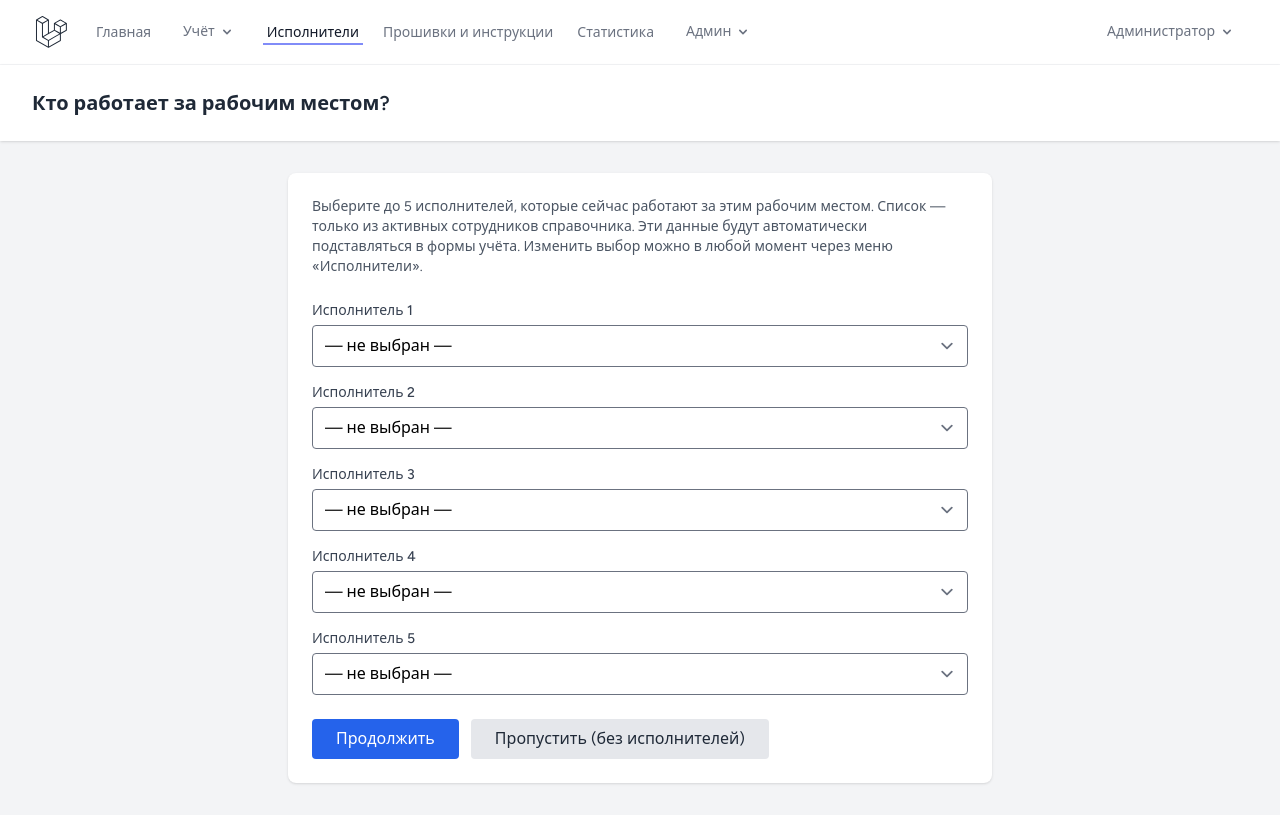
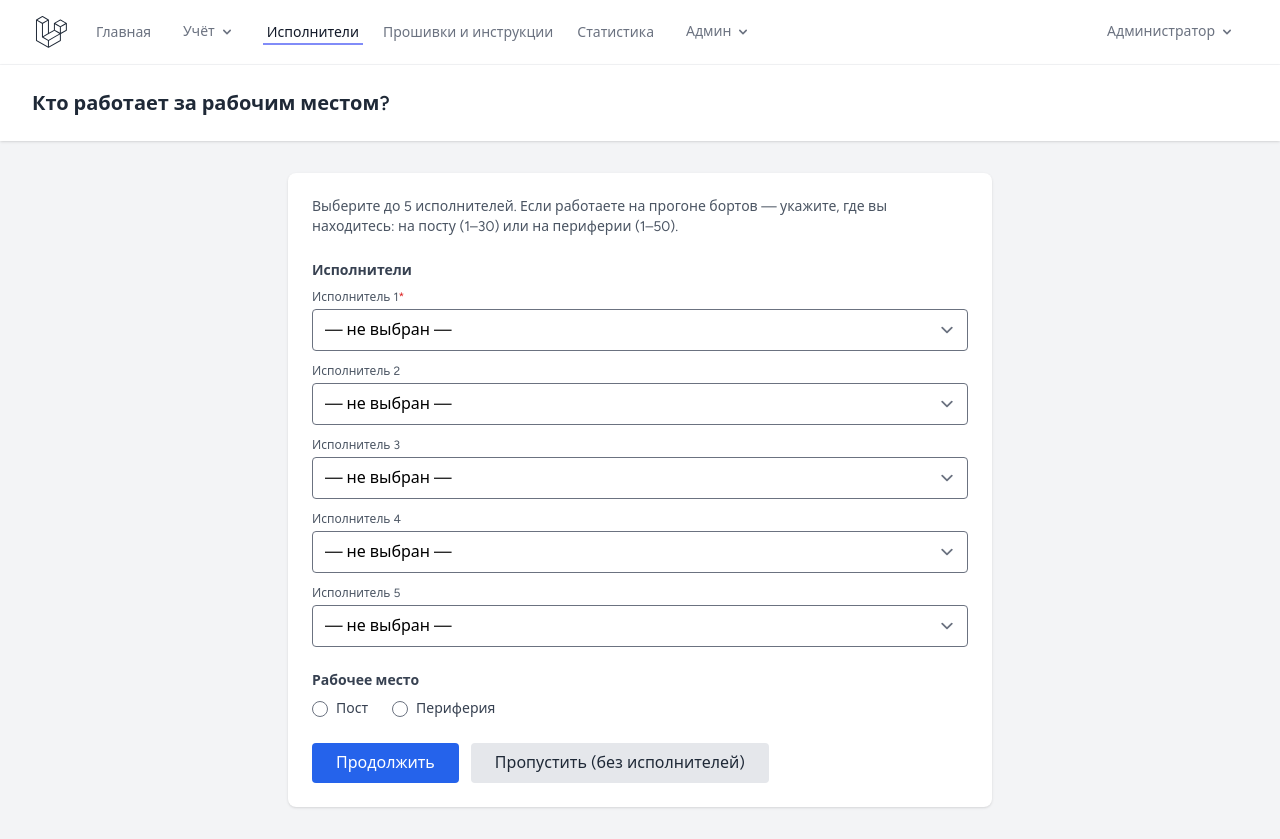
Before and after one commit to Kreativchik2024/uti-exellaravel, a Laravel app: a page that uses resources/views/workstation/select.blade.php in a window 1280 px wide. Before the commit the page ends 787 px from the top, so only its background shows below. Run offline with Laravel 12, Linux system fonts and the light colour scheme; a user stored in the database is signed in; data comes from the database, SQL or seed files in the repository; tables that the repository leaves empty hold one stand-in row (values such as "Sample post"); style sheets or scripts are compiled from the project's sources; parts of the project's set-up code (start-up, migrations or seed data) failed here and were passed over; some libraries are stand-ins or nearby versions.

Commit message:
добавил автозаполнение поста или перефирии

```diff
--- a/app/Http/Controllers/WorkstationController.php
+++ b/app/Http/Controllers/WorkstationController.php
@@ -21,7 +21,17 @@ class WorkstationController extends Controller
             ->pluck('short_name')
             ->all();
 
-        return view('workstation.select', compact('workers', 'selected', 'intended', 'employeesList'));
+        $posts       = range(1, 30);
+        $peripherals = range(1, 50);
+
+        $workplaceType      = session('workstation_type');
+        $selectedPost       = session('workstation_post');
+        $selectedPeripheral = session('workstation_peripheral');
+
+        return view('workstation.select', compact(
+            'workers', 'selected', 'intended', 'employeesList',
+            'posts', 'peripherals', 'workplaceType', 'selectedPost', 'selectedPeripheral'
+        ));
     }
 
     public function store(Request $r)
@@ -33,11 +43,20 @@ class WorkstationController extends Controller
             ->all();
 
         $validated = $r->validate([
-            'workers'   => ['array', 'max:5'],
-            'workers.*' => ['nullable', 'string', Rule::in($allowed)],
-            'intended'  => ['nullable', 'string'],
+            'workers'    => ['array', 'max:5'],
+            'workers.*'  => ['nullable', 'string', Rule::in($allowed)],
+            'type'       => ['nullable', Rule::in(['post', 'peripheral'])],
+            'post'       => ['nullable', 'integer', 'min:1', 'max:30'],
+            'peripheral' => ['nullable', 'integer', 'min:1', 'max:50'],
+            'intended'   => ['nullable', 'string'],
         ], [
             'workers.*.in' => 'Выберите исполнителя из списка.',
+            'post.integer' => 'Пост должен быть числом.',
+            'post.min'     => 'Пост от 1 до 30.',
+            'post.max'     => 'Пост от 1 до 30.',
+            'peripheral.integer' => 'Периферия должна быть числом.',
+            'peripheral.min'     => 'Периферия от 1 до 50.',
+            'peripheral.max'     => 'Периферия от 1 до 50.',
         ]);
 
         $workers = array_values(array_filter(
@@ -45,26 +64,49 @@ class WorkstationController extends Controller
             fn ($w) => $w !== null && $w !== ''
         ));
 
-        if (empty($workers)) {
-            return back()
-                ->withInput()
-                ->withErrors(['workers' => 'Выберите хотя бы одного исполнителя из списка.']);
+        session(['workstation_workers' => $workers]);
+
+        $type = $validated['type'] ?? null;
+
+        // ВАЖНО: сохраняем ТОЛЬКО ЧИСЛО, без префикса «Пост» / «Периферия»
+        if ($type === 'post' && !empty($validated['post'])) {
+            session([
+                'workstation_type' => 'post',
+                'workstation_post' => (int) $validated['post'],   // <-- int
+            ]);
+            session()->forget('workstation_peripheral');
+        } elseif ($type === 'peripheral' && !empty($validated['peripheral'])) {
+            session([
+                'workstation_type'       => 'peripheral',
+                'workstation_peripheral' => (int) $validated['peripheral'], // <-- int
+            ]);
+            session()->forget('workstation_post');
+        } else {
+            session()->forget(['workstation_type', 'workstation_post', 'workstation_peripheral']);
         }
-
-        session(['workstation_workers' => $workers]);
 
         return redirect($validated['intended'] ?? route('dashboard'));
     }
 
     public function skip(Request $r)
     {
-        session(['workstation_workers' => []]);
+        session()->forget([
+            'workstation_workers',
+            'workstation_type',
+            'workstation_post',
+            'workstation_peripheral',
+        ]);
         return redirect($r->input('intended', route('dashboard')));
     }
 
     public function clear()
     {
-        session()->forget('workstation_workers');
+        session()->forget([
+            'workstation_workers',
+            'workstation_type',
+            'workstation_post',
+            'workstation_peripheral',
+        ]);
         return redirect()->route('workstation.show');
     }
 }
--- a/app/Models/PgpRecord.php
+++ b/app/Models/PgpRecord.php
@@ -9,6 +9,7 @@ class PgpRecord extends Model
     protected $fillable = [
         'record_date',
         'post_number',
+        'peripheral_number', // <-- ДОБАВЛЕНО
         'worker1','worker2','worker3','worker4','worker5',
         'work_start','work_end',
         'board_number','ip_address','fuselage_number',
@@ -20,9 +21,11 @@ class PgpRecord extends Model
     protected function casts(): array
     {
         return [
-            'record_date' => 'date',
-            'work_start'  => 'datetime:H:i',
-            'work_end'    => 'datetime:H:i',
+            'record_date'       => 'date',
+            'work_start'        => 'datetime:H:i',
+            'work_end'          => 'datetime:H:i',
+            'post_number'       => 'integer', // <-- ДОБАВЛЕНО
+            'peripheral_number' => 'integer', // <-- ДОБАВЛЕНО
         ];
     }
 
--- a/config/sheets.php
+++ b/config/sheets.php
@@ -15,13 +15,17 @@ $faultCode = [
 return [
     'map' => [
 
+        // =====================================================
+        // ПГП (борта) - обновлено: добавлен Пост/Периферия
+        // =====================================================
         'pgp' => [
             'title'  => 'ПГП (борта)',
             'model'  => \App\Models\PgpRecord::class,
             'policy' => \App\Policies\RecordPolicy::class,
             'fields' => array_merge([
-                'record_date' => ['label'=>'Дата','type'=>'date','rules'=>'required|date'],
-                'post_number' => ['label'=>'Пост','type'=>'number','rules'=>'nullable|integer|min:1|max:10'],
+                'record_date'       => ['label'=>'Дата','type'=>'date','rules'=>'required|date'],
+                'post_number'       => ['label'=>'Пост','type'=>'number','rules'=>'nullable|integer|min:1|max:30'],
+                'peripheral_number' => ['label'=>'Периферия','type'=>'number','rules'=>'nullable|integer|min:1|max:50'],
             ], $workers, [
                 'work_start'      => ['label'=>'Начало','type'=>'time','rules'=>'nullable'],
                 'work_end'        => ['label'=>'Окончание','type'=>'time','rules'=>'nullable'],
@@ -33,9 +37,12 @@ return [
                 'defect_reason'   => ['label'=>'Причина','type'=>'textarea','rules'=>'nullable|string'],
                 'actions_taken'   => ['label'=>'Действия','type'=>'textarea','rules'=>'nullable|string'],
             ], $faultCode),
-            'list_columns' => ['record_date','post_number','board_number','status','fault_code'],
+            'list_columns' => ['record_date','post_number','peripheral_number','board_number','status','fault_code'],
         ],
 
+        // =====================================================
+        // Модуль связи (одна запись = один модуль: S/N + IP)
+        // =====================================================
         'comm_module' => [
             'title'  => 'Модуль связи',
             'model'  => \App\Models\CommModuleRecord::class,
@@ -50,6 +57,9 @@ return [
             'list_columns' => ['record_date','serial_number','ip_address','fault_code'],
         ],
 
+        // =====================================================
+        // Кросс 1
+        // =====================================================
         'cross1' => [
             'title'  => 'Кросс 1',
             'model'  => \App\Models\Cross1Record::class,
@@ -63,6 +73,9 @@ return [
             'list_columns' => ['record_date','qty','fault_code'],
         ],
 
+        // =====================================================
+        // Кросс 3
+        // =====================================================
         'cross3' => [
             'title'  => 'Кросс 3',
             'model'  => \App\Models\Cross3Record::class,
@@ -80,6 +93,9 @@ return [
             'list_columns' => ['record_date','serial_number','pc_version','fault_code'],
         ],
 
+        // =====================================================
+        // Мини ПК
+        // =====================================================
         'mini_pc' => [
             'title'  => 'Мини ПК',
             'model'  => \App\Models\MiniPcRecord::class,
@@ -96,7 +112,7 @@ return [
         ],
 
         // =====================================================
-        // Исследования (created_by убран из list_columns)
+        // Исследования - обновлено: добавлено "Отремонтировано", убран автор
         // =====================================================
         'research' => [
             'title'  => 'Исследования',
@@ -121,6 +137,9 @@ return [
             'list_columns' => ['record_date','fuselage_no','frame_serial','bracket_serial','is_repaired'],
         ],
 
+        // =====================================================
+        // Проверка ПК
+        // =====================================================
         'pc_check' => [
             'title'  => 'Проверка ПК',
             'model'  => \App\Models\PcCheckRecord::class,
@@ -134,6 +153,9 @@ return [
             'list_columns' => ['record_date','qty','fault_code'],
         ],
 
+        // =====================================================
+        // Проверка Sophon
+        // =====================================================
         'sophon_check' => [
             'title'  => 'Проверка Sophon',
             'model'  => \App\Models\SophonCheckRecord::class,
@@ -152,6 +174,9 @@ return [
             'list_columns' => ['record_date','reported_defect','found_defect','status','fault_code'],
         ],
 
+        // =====================================================
+        // Установка ПО на борт
+        // =====================================================
         'software_install' => [
             'title'  => 'Установка ПО на борт',
             'model'  => \App\Models\SoftwareInstallRecord::class,
@@ -165,6 +190,9 @@ return [
             'list_columns' => ['record_date','qty','fault_code'],
         ],
 
+        // =====================================================
+        // Регулятор мотора
+        // =====================================================
         'motor_regulator' => [
             'title'  => 'Регулятор мотора',
             'model'  => \App\Models\MotorRegulatorRecord::class,
@@ -178,6 +206,9 @@ return [
             'list_columns' => ['record_date','qty','fault_code'],
         ],
 
+        // =====================================================
+        // Провода питания
+        // =====================================================
         'power_wires' => [
             'title'  => 'Провода питания',
             'model'  => \App\Models\PowerWiresRecord::class,
@@ -191,6 +222,9 @@ return [
             'list_columns' => ['record_date','qty','fault_code'],
         ],
 
+        // =====================================================
+        // Data 15
+        // =====================================================
         'data15' => [
             'title'  => 'Data 15',
             'model'  => \App\Models\Data15Record::class,
@@ -204,6 +238,9 @@ return [
             'list_columns' => ['record_date','qty','fault_code'],
         ],
 
+        // =====================================================
+        // Data 17
+        // =====================================================
         'data17' => [
             'title'  => 'Data 17',
             'model'  => \App\Models\Data17Record::class,
@@ -217,6 +254,9 @@ return [
             'list_columns' => ['record_date','qty','fault_code'],
         ],
 
+        // =====================================================
+        // Кронштейн с камерой
+        // =====================================================
         'camera_bracket' => [
             'title'  => 'Кронштейн с камерой',
             'model'  => \App\Models\CameraBracketRecord::class,
@@ -239,6 +279,9 @@ return [
             'list_columns' => ['record_date','serial_number','camera_status','night_camera_status','fault_code'],
         ],
 
+        // =====================================================
+        // Прошивка роутеров
+        // =====================================================
         'router_firmware' => [
             'title'  => 'Прошивка роутеров',
             'model'  => \App\Models\RouterFirmwareRecord::class,
@@ -252,6 +295,9 @@ return [
             'list_columns' => ['record_date','qty','fault_code'],
         ],
 
+        // =====================================================
+        // Датчик скорости
+        // =====================================================
         'speed_sensor' => [
             'title'  => 'Датчик скорости',
             'model'  => \App\Models\SpeedSensorRecord::class,
--- a/resources/views/workstation/select.blade.php
+++ b/resources/views/workstation/select.blade.php
@@ -7,10 +7,8 @@
         <div class="bg-white rounded-lg shadow p-6">
 
             <p class="text-sm text-gray-600 mb-6">
-                Выберите до 5 исполнителей, которые сейчас работают за этим рабочим местом.
-                Список — только из активных сотрудников справочника.
-                Эти данные будут автоматически подставляться в формы учёта.
-                Изменить выбор можно в любой момент через меню «Исполнители».
+                Выберите до 5 исполнителей. Если работаете на прогоне бортов — укажите,
+                где вы находитесь: на посту (1–30) или на периферии (1–50).
             </p>
 
             <form method="POST" action="{{ route('workstation.store') }}">
@@ -20,30 +18,26 @@
                 @php
                     $slots = old('workers', $selected ?: []);
                     $slots = array_pad(array_values($slots), 5, '');
+                    $type  = old('type', $workplaceType);
                 @endphp
 
+                {{-- Исполнители --}}
+                <div class="text-sm font-semibold text-gray-700 mb-2">Исполнители</div>
                 @for($i = 0; $i < 5; $i++)
                     @php $current = $slots[$i] ?? ''; @endphp
-                    <div class="mb-4">
-                        <label class="block text-sm font-medium text-gray-700 mb-1">
-                            Исполнитель {{ $i + 1 }}
+                    <div class="mb-3">
+                        <label class="block text-xs text-gray-600 mb-1">
+                            Исполнитель {{ $i + 1 }}@if($i === 0)<span class="text-red-600">*</span>@endif
                         </label>
-                        <select name="workers[]"
-                                class="border rounded px-3 py-2 w-full bg-white">
+                        <select name="workers[]" class="border rounded px-3 py-2 w-full bg-white">
                             <option value="">— не выбран —</option>
                             @foreach(($employeesList ?? []) as $emp)
                                 <option value="{{ $emp }}" @selected($current === $emp)>
                                     {{ $emp }}
                                 </option>
                             @endforeach
-
-                            {{-- Если в сессии остался сотрудник, которого уже нет в справочнике
-                                 (например, деактивирован), показываем его отдельной опцией,
-                                 чтобы пользователь увидел выбор и мог заменить его. --}}
                             @if($current !== '' && !in_array($current, $employeesList ?? [], true))
-                                <option value="{{ $current }}" selected>
-                                    {{ $current }} (не в справочнике)
-                                </option>
+                                <option value="{{ $current }}" selected>{{ $current }} (не в справочнике)</option>
                             @endif
                         </select>
                         @error("workers.$i")
@@ -51,6 +45,57 @@
                         @enderror
                     </div>
                 @endfor
+
+                {{-- Тип рабочего места --}}
+                <div class="text-sm font-semibold text-gray-700 mt-6 mb-2">Рабочее место</div>
+
+                <div class="flex items-center gap-6 mb-4">
+                    <label class="inline-flex items-center gap-2 cursor-pointer">
+                        <input type="radio" name="type" value="post" id="type-post"
+                               class="text-blue-600 focus:ring-blue-500"
+                               @checked($type === 'post')>
+                        <span class="text-sm text-gray-700">Пост</span>
+                    </label>
+                    <label class="inline-flex items-center gap-2 cursor-pointer">
+                        <input type="radio" name="type" value="peripheral" id="type-peripheral"
+                               class="text-blue-600 focus:ring-blue-500"
+                               @checked($type === 'peripheral')>
+                        <span class="text-sm text-gray-700">Периферия</span>
+                    </label>
+                </div>
+
+                {{-- Пост --}}
+                <div id="block-post" class="{{ $type === 'post' ? '' : 'hidden' }} mb-3">
+                    <label class="block text-xs text-gray-600 mb-1">Пост (1–30)</label>
+                    <select name="post" class="border rounded px-3 py-2 w-full bg-white">
+                        <option value="">— не выбран —</option>
+                        @foreach($posts as $p)
+                            {{-- ВАЖНО: value — число, надпись — «Пост N» --}}
+                            <option value="{{ $p }}" @selected((string) old('post', $selectedPost) === (string) $p)>
+                                Пост {{ $p }}
+                            </option>
+                        @endforeach
+                    </select>
+                    @error('post')
+                        <div class="text-red-600 text-xs mt-1">{{ $message }}</div>
+                    @enderror
+                </div>
+
+                {{-- Периферия --}}
+                <div id="block-peripheral" class="{{ $type === 'peripheral' ? '' : 'hidden' }} mb-3">
+                    <label class="block text-xs text-gray-600 mb-1">Периферия (1–50)</label>
+                    <select name="peripheral" class="border rounded px-3 py-2 w-full bg-white">
+                        <option value="">— не выбрана —</option>
+                        @foreach($peripherals as $p)
+                            <option value="{{ $p }}" @selected((string) old('peripheral', $selectedPeripheral) === (string) $p)>
+                                Периферия {{ $p }}
+                            </option>
+                        @endforeach
+                    </select>
+                    @error('peripheral')
+                        <div class="text-red-600 text-xs mt-1">{{ $message }}</div>
+                    @enderror
+                </div>
 
                 @if($errors->any())
                     <div class="bg-red-100 text-red-800 p-3 rounded mb-4">
@@ -74,4 +119,22 @@
             </form>
         </div>
     </div>
+
+    <script>
+        (function () {
+            var radios = document.querySelectorAll('input[name="type"]');
+            var postBlock = document.getElementById('block-post');
+            var peripheralBlock = document.getElementById('block-peripheral');
+
+            function sync() {
+                var val = document.querySelector('input[name="type"]:checked');
+                val = val ? val.value : null;
+                postBlock.classList.toggle('hidden', val !== 'post');
+                peripheralBlock.classList.toggle('hidden', val !== 'peripheral');
+            }
+
+            radios.forEach(function (r) { r.addEventListener('change', sync); });
+            sync();
+        })();
+    </script>
 </x-app-layout>
```
Also changed, not shown: app/Http/Controllers/RecordController.php (+38 -5 lines), resources/views/records/_form.blade.php (+6 -1 lines), resources/views/records/index.blade.php (+17 -9 lines), resources/views/records/show.blade.php (+7 -0 lines), database/migrations/2026_10_30_135215_add_peripheral_number_to_pgp_records_table.php (added).
